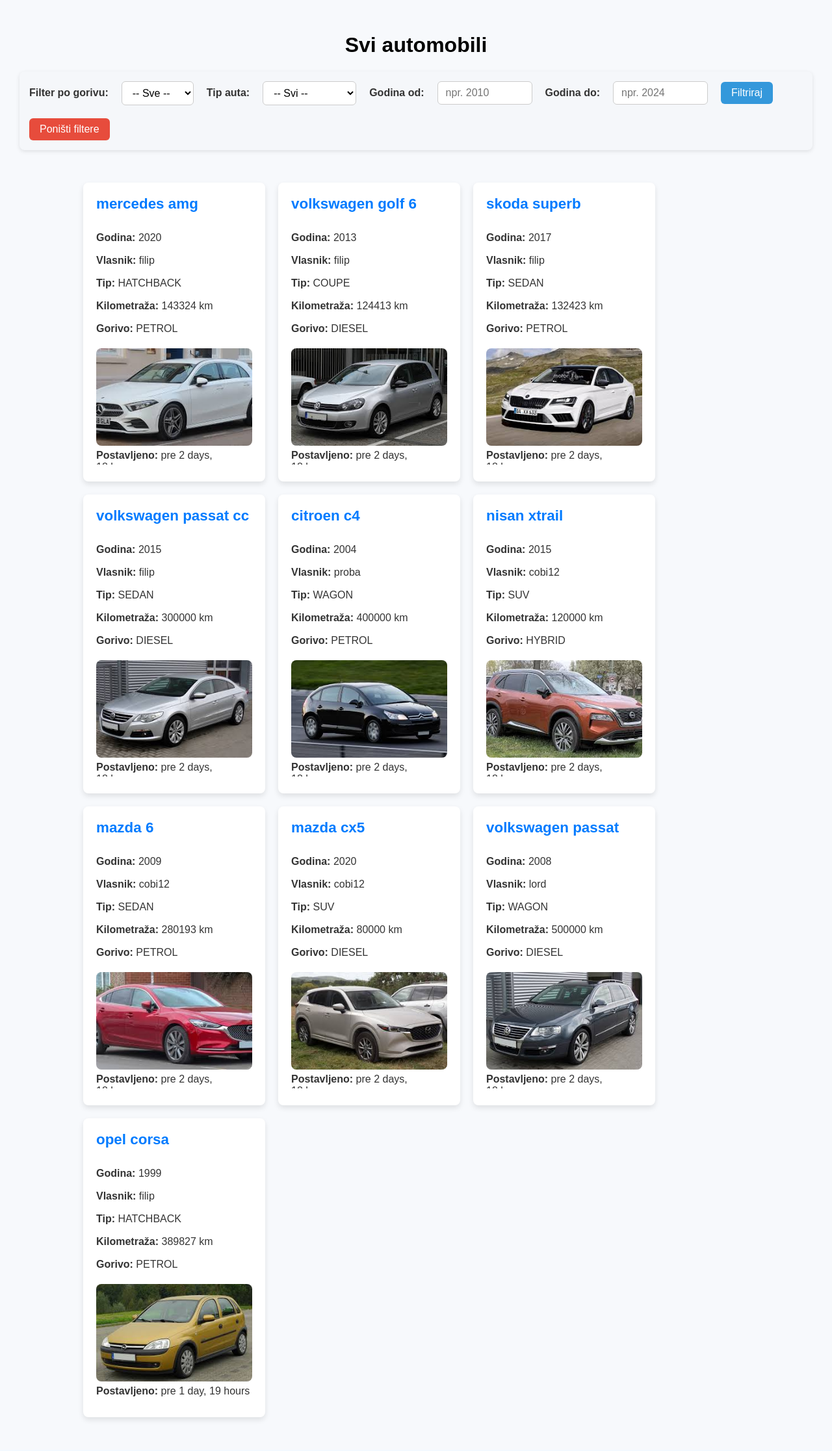
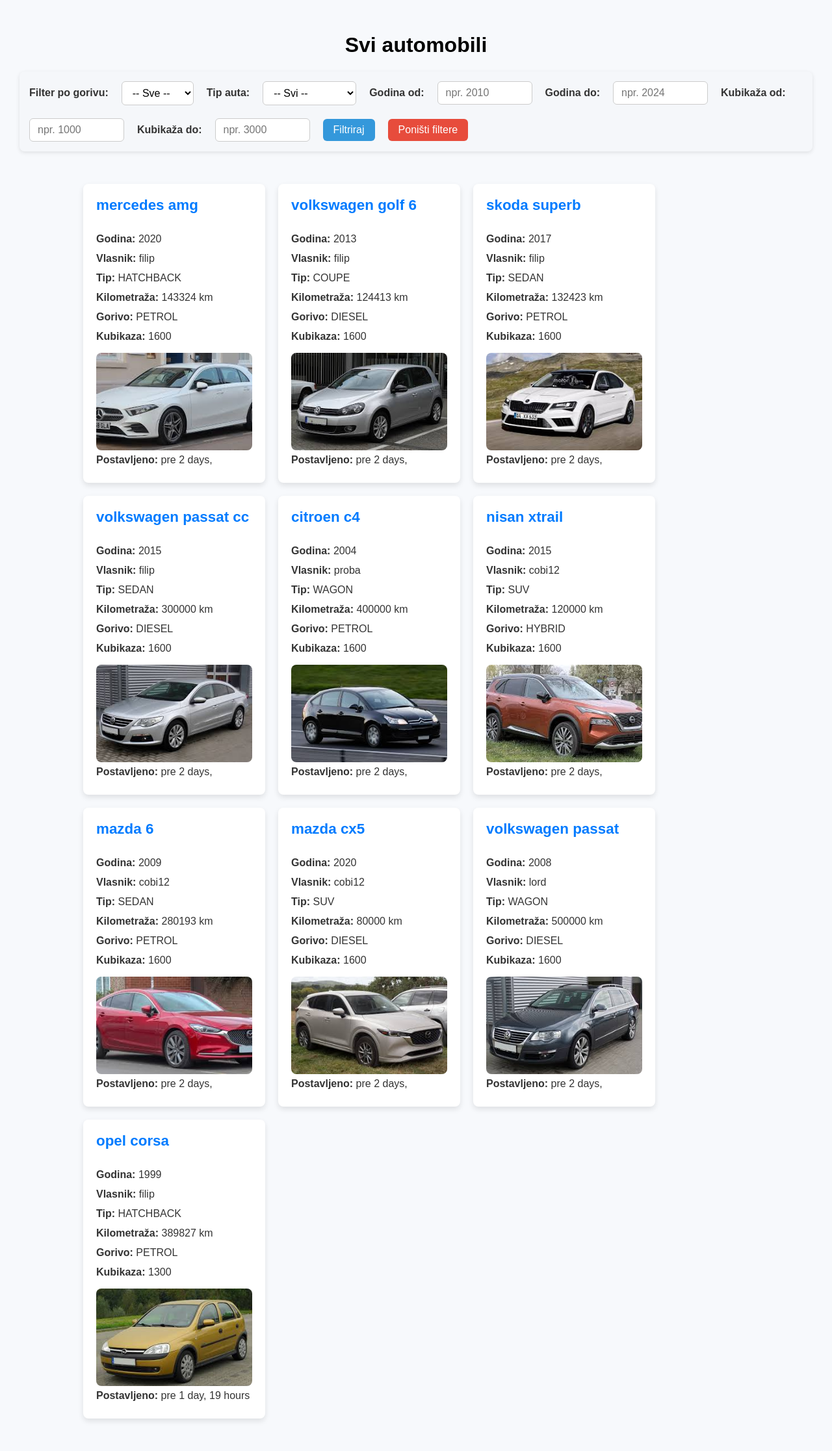
Before and after one commit to LordFilip/CarApp-Django, a Django app: page / in a window 1280 px wide. Shown: the part 58-2291 px from the top of the page at 65% size. Before the commit the page ends 2244 px from the top, so only its background shows below. Run offline with Django 5.2, Linux system fonts and the light colour scheme; data comes from the database, SQL or seed files in the repository; both versions use the stored data as it was after the commit.

Commit message:
dodata kubikaza

```diff
--- a/cars/forms.py
+++ b/cars/forms.py
@@ -7,7 +7,7 @@
 class CarForm(forms.ModelForm):
     class Meta:
         model = Car
-        fields = ['brand', 'model', 'year', 'image', 'mileage', 'fuel_type', 'car_type','description']
+        fields = ['brand', 'model', 'year', 'image', 'mileage', 'fuel_type', 'car_type','engine_displacement','description',]
         widgets = {
             'fuel_type': forms.Select(attrs={'class': 'form-control'}),
             'car_type': forms.Select(attrs={'class': 'form-control'}),
@@ -15,11 +15,13 @@
             'model': forms.TextInput(attrs={'class': 'form-control'}),
             'year': forms.NumberInput(attrs={'class': 'form-control'}),
             'mileage': forms.NumberInput(attrs={'class': 'form-control'}),
+            'engine_displacement': forms.NumberInput(attrs={'class':'form-control'}),
             'description': forms.Textarea(attrs={
                 'class': 'form-control',
                 'rows': 5,
                 'placeholder': 'Unesite kratak opis automobila...'
             }),
+
         }
 
 
--- a/cars/models.py
+++ b/cars/models.py
@@ -35,6 +35,9 @@
         blank=True,
         help_text='Kratak opis automobila (opciono)'
     )
+    engine_displacement = models.PositiveIntegerField(
+        help_text="Engine displacement in cubic centimeters (e.g. 1600)"
+    )
     created_at = models.DateTimeField(auto_now_add=True)
 
     def __str__(self):
--- a/cars/templates/cars/base.html
+++ b/cars/templates/cars/base.html
@@ -6,7 +6,9 @@
     <title>{% block title %}Car App{% endblock %}</title>
     <link rel="stylesheet" href="{% static 'css/base.css' %}">
     {% block extra_css %}{% endblock %}
+
 </head>
+
 <body>
     <nav class="navbar">
         <div class="nav-container">
--- a/cars/templates/cars/car_list.html
+++ b/cars/templates/cars/car_list.html
@@ -50,6 +50,18 @@
   <input type="number" name="year_max" id="year-max" value="{{ year_max }}" placeholder="npr. 2024" max="2100"
          style="padding: 8px 12px; font-size: 16px; border: 1px solid #ccc; border-radius: 6px; width: 120px;">
 
+  <label for="displacement-min" style="font-weight: bold; font-size: 16px; color: #333;">
+    Kubikaža od:
+  </label>
+  <input type="number" name="displacement_min" id="displacement-min" value="{{ displacement_min }}" placeholder="npr. 1000" min="0"
+         style="padding: 8px 12px; font-size: 16px; border: 1px solid #ccc; border-radius: 6px; width: 120px;">
+
+  <label for="displacement-max" style="font-weight: bold; font-size: 16px; color: #333;">
+    Kubikaža do:
+  </label>
+  <input type="number" name="displacement_max" id="displacement-max" value="{{ displacement_max }}" placeholder="npr. 3000" min="0"
+         style="padding: 8px 12px; font-size: 16px; border: 1px solid #ccc; border-radius: 6px; width: 120px;">
+
   <button type="submit"
           style="padding: 8px 16px; font-size: 16px; background-color: #3498db; color: white; border: none; border-radius: 6px; cursor: pointer; transition: background-color 0.3s ease;">
     Filtriraj
@@ -60,6 +72,7 @@
           style="padding: 8px 16px; font-size: 16px; background-color: #e74c3c; color: white; border: none; border-radius: 6px; cursor: pointer; transition: background-color 0.3s ease;">
     Poništi filtere
   </button>
+
 </form>
 
 
@@ -78,11 +91,13 @@
         <p><strong>Tip:</strong> {{ car.car_type }}</p>
         <p><strong>Kilometraža:</strong> {{ car.mileage }} km</p>
         <p><strong>Gorivo:</strong> {{ car.fuel_type }}</p>
+        <p><strong>Kubikaza:</strong> {{ car.engine_displacement }}</p>
        {% if car.image %}
             <img src="{{ car.image.url }}" alt="{{ car.brand }} {{ car.model }}">
         {% else %}
             <p><em>Nema slike</em></p>
         {% endif %}
+
         <p><strong>Postavljeno:</strong> pre {{ car.created_at|timesince }} </p>
 
 
--- a/cars/views.py
+++ b/cars/views.py
@@ -12,6 +12,8 @@
     car_type_filter = request.GET.get('car_type')
     year_min = request.GET.get('year_min')
     year_max = request.GET.get('year_max')
+    displacement_min = request.GET.get('displacement_min')
+    displacement_max = request.GET.get('displacement_max')
 
     cars = Car.objects.all()
 
@@ -23,6 +25,10 @@
         cars = cars.filter(year__gte=year_min)
     if year_max:
         cars = cars.filter(year__lte=year_max)
+    if displacement_min:
+        cars = cars.filter(engine_displacement__gte=displacement_min)
+    if displacement_max:
+        cars = cars.filter(engine_displacement__lte=displacement_max)
 
     fuel_types = Car.objects.values_list('fuel_type', flat=True).distinct()
     car_types = Car.objects.values_list('car_type', flat=True).distinct()
@@ -35,6 +41,8 @@
         'selected_car_type': car_type_filter,
         'year_min': year_min,
         'year_max': year_max,
+        'displacement_min': displacement_min,
+        'displacement_max': displacement_max,
     })
 
 
```
Also changed, not shown: cars/migrations/0005_car_engine_displacement.py (added), db.sqlite3, media/car_images/opel_corsa.jpg (added), media/car_images/opel_corsa_UOyu4TC.jpg (added). Lines whose indentation alone changed are shown as unchanged.
